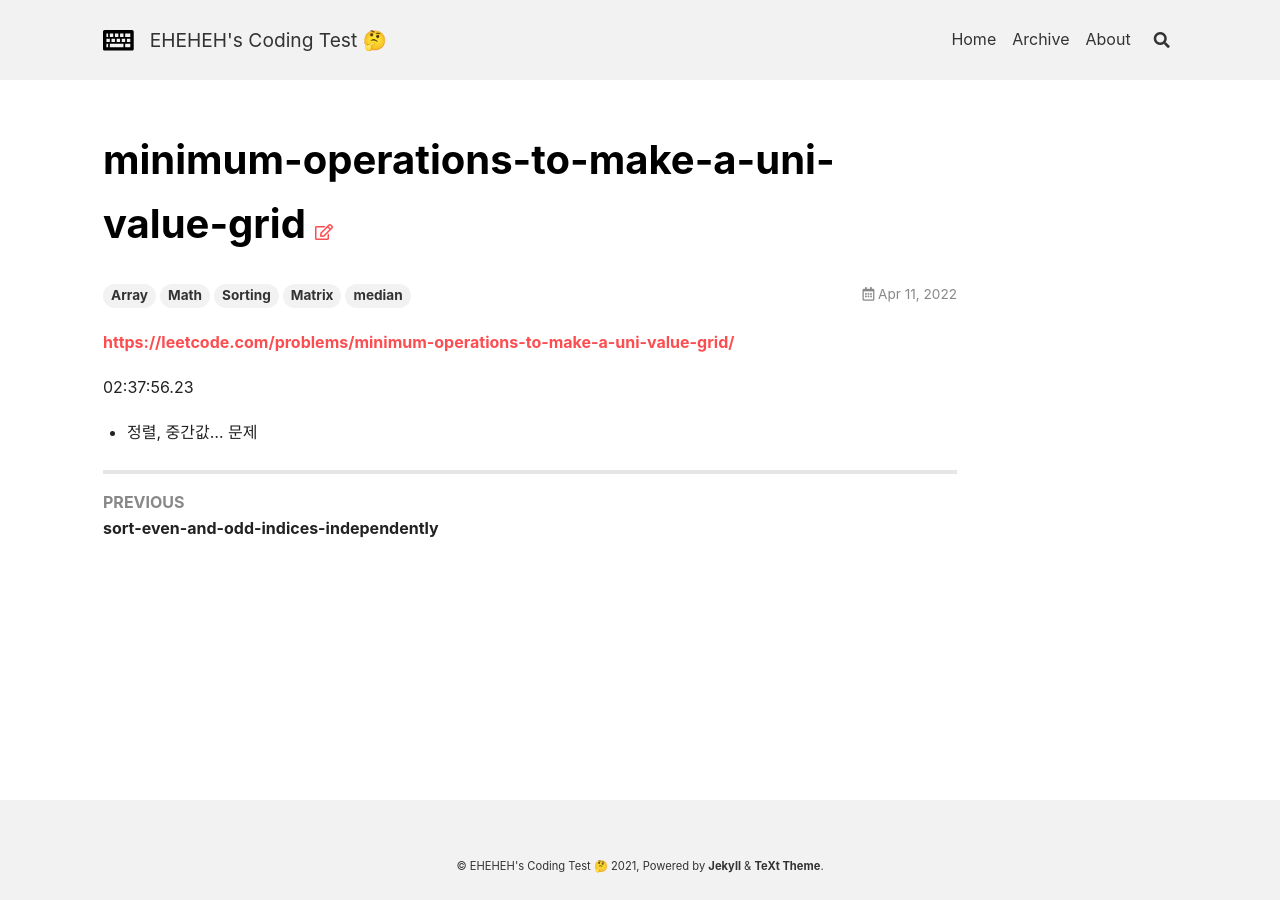
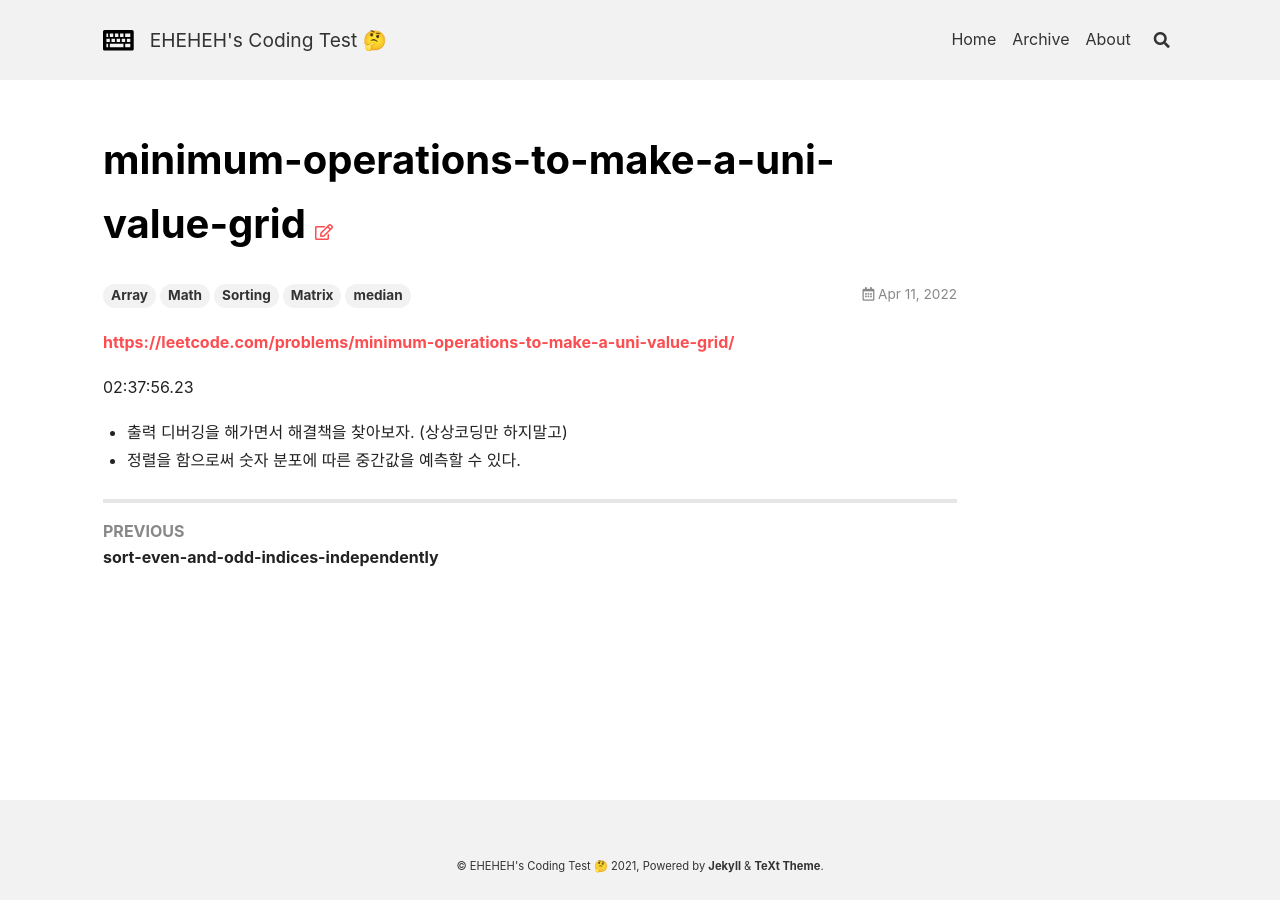
Before and after one commit to taetaetae/coding-test, a Jekyll site: the page built from _posts/2022-04-11-minimum-operations-to-make-a-uni-value-grid.md, in a window 1280 px wide. Built offline with Jekyll 4.4.1, drawn with Linux system fonts in a browser that asks for light colours; nearby versions of some CDN libraries.

Commit message:
Update 2022-04-11-minimum-operations-to-make-a-uni-value-grid.md

```diff
--- a/_posts/2022-04-11-minimum-operations-to-make-a-uni-value-grid.md
+++ b/_posts/2022-04-11-minimum-operations-to-make-a-uni-value-grid.md
@@ -13,4 +13,5 @@ tags:
 <!--more-->
 
 02:37:56.23
-- 정렬, 중간값... 문제
+- 출력 디버깅을 해가면서 해결책을 찾아보자. (상상코딩만 하지말고)
+- 정렬을 함으로써 숫자 분포에 따른 중간값을 예측할 수 있다.
```
